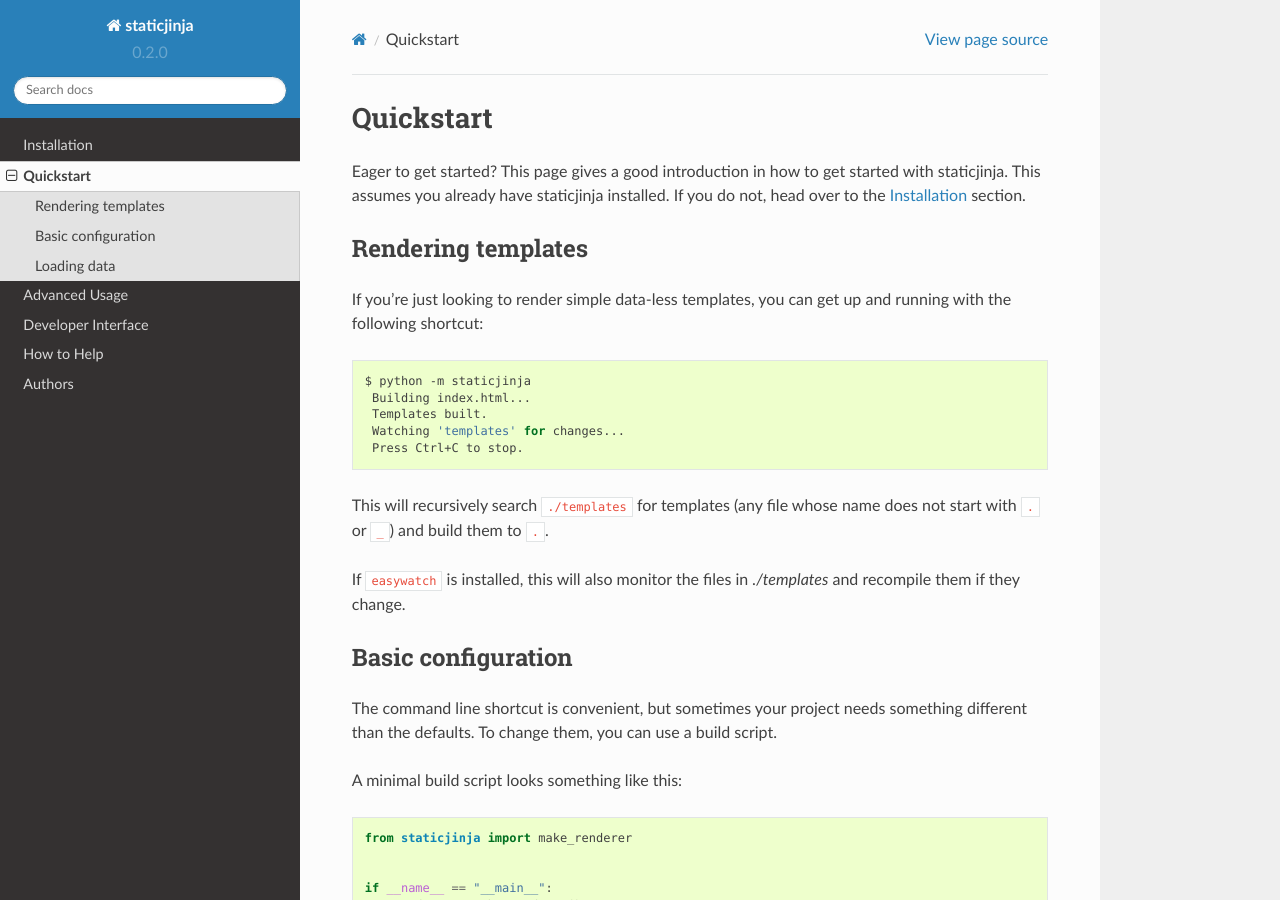
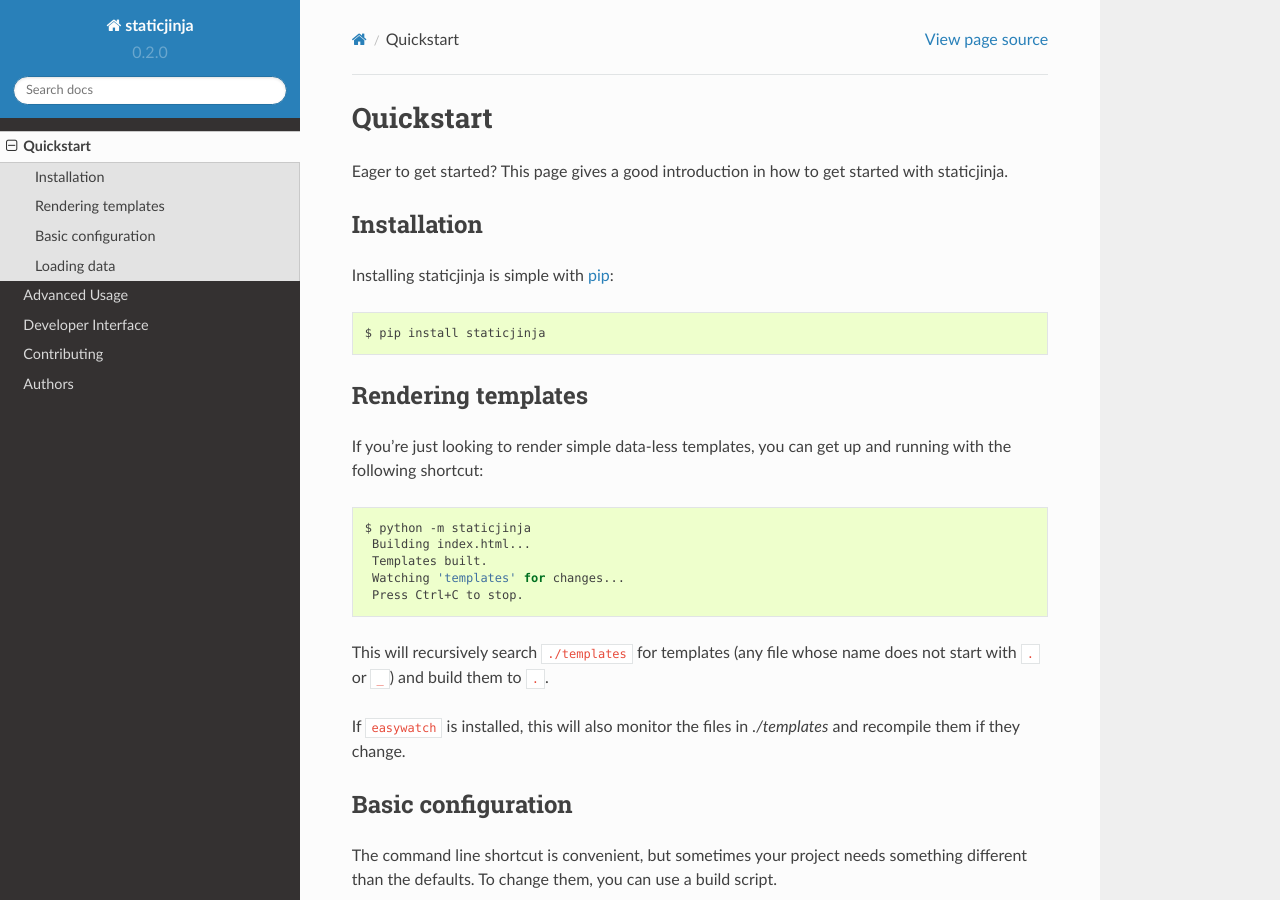
Before and after one commit to staticjinja/staticjinja, a Sphinx documentation site: the page built from docs/user/quickstart.rst, in a window 1280 px wide and 900 px high. Built offline with Sphinx 7.4.7 and the Read the Docs theme 2.0.0, drawn with Linux system fonts in a browser that asks for light colours.

Commit message:
Move git instructions to dev, and installation instructions to quickstart
Most people shouldn't need to git clone, so let's move that
to the dev documentation.

Once that's gone, there's not a lot left on the installation
pages, so let's fold that in to the quickstart instructions.

```diff
--- a/docs/index.rst
+++ b/docs/index.rst
@@ -33,7 +33,6 @@
 .. toctree::
    :maxdepth: 2
 
-   user/install
    user/quickstart
    user/advanced
 
--- a/docs/user/quickstart.rst
+++ b/docs/user/quickstart.rst
@@ -3,9 +3,15 @@
 ==========
 
 Eager to get started? This page gives a good introduction in how to
-get started with staticjinja. This assumes you already have
-staticjinja installed. If you do not, head over to the
-:ref:`Installation <install>` section.
+get started with staticjinja.
+
+Installation
+------------
+
+Installing staticjinja is simple with `pip
+<http://www.pip-installer.org/>`_::
+
+    $ pip install staticjinja
 
 Rendering templates
 -------------------
```
Also changed, not shown: docs/dev/todo.rst (+20 -2 lines), docs/user/install.rst (deleted, +0 -32 lines).
